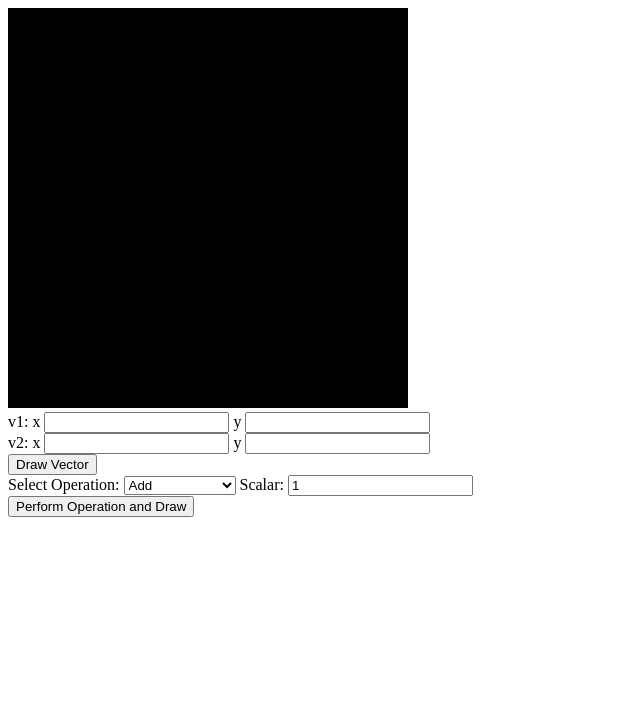
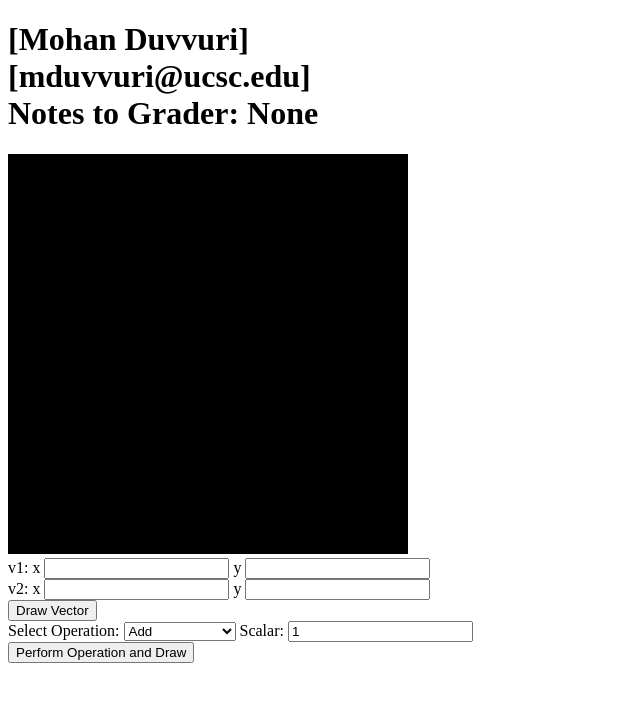
Before and after one commit to mduv/ASG0, a plain HTML site: page index.html in a window 1280 px wide. Shown: the whole page, without its empty margins (0-640 px from the left). Drawn offline with Linux system fonts and the light colour scheme.

Commit message:
added notes to grader

```diff
--- a/index.html
+++ b/index.html
@@ -5,6 +5,15 @@
         <title>Draw a blue rectangle (canvas version)</title>
         <script type="text/javascript" src="lib/cuon-matrix-cse160.js"></script>
     </head>
+
+    <p>
+        <h1>[Mohan Duvvuri]
+            <br>
+            [mduvvuri@ucsc.edu]
+            <br>
+            Notes to Grader:
+            None</h1>
+    </p>
 
     <body onload="main()">
 
```
